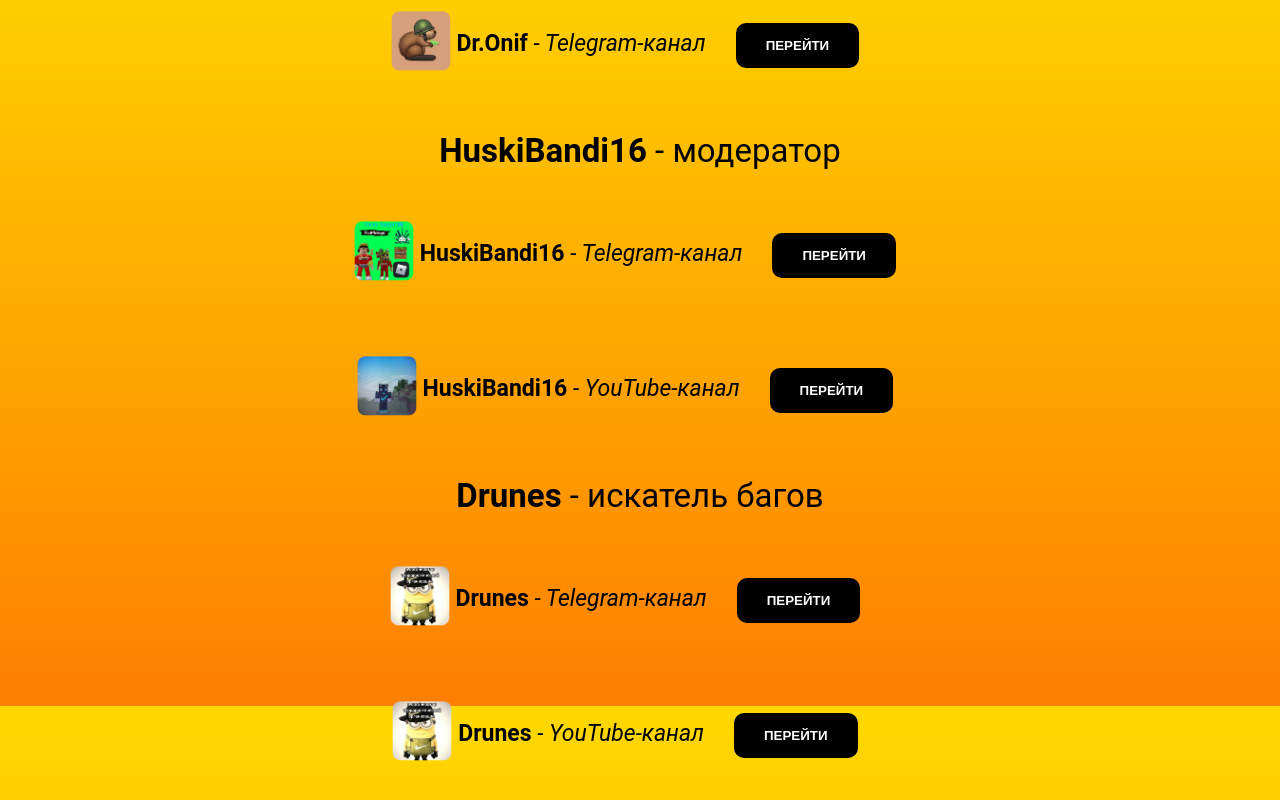
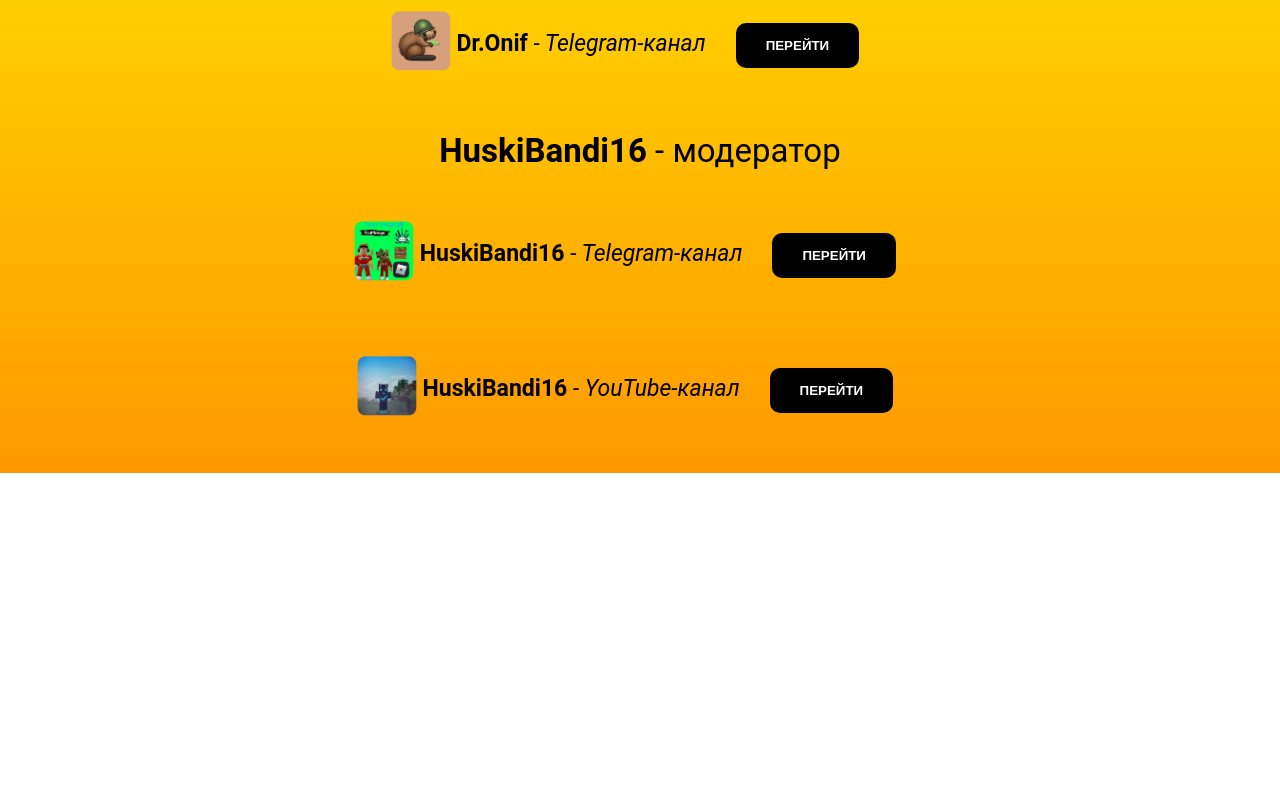
Before and after one commit to InBuildRu/homes, a plain HTML site: page channel.html in a window 1280 px wide. Shown: the part 894-1694 px from the top of the page. After the commit the page ends 1367 px from the top, so only its background shows below. Drawn offline with Linux system fonts and the light colour scheme; a small style sheet from the web is missing.

Commit message:
Update channel.html

```diff
--- a/channel.html
+++ b/channel.html
@@ -113,8 +113,5 @@
         <p class="all4"><strong>HuskiBandi16</strong> - модератор</p>
         <p class="all3"><img width="60px" src='Аватарка Huski.png' alt='image'><strong class="all31"> HuskiBandi16</strong><i class="all31"> - Telegram-канал</i><a href="https://t.me/huskibandi16"><button class="btn">Перейти</button></a></p>
         <p class="all3"><img width="60px" src='Аватарка HuskiYT.png' alt='image'><strong class="all31"> HuskiBandi16</strong><i class="all31"> - YouTube-канал</i><a href="https://www.youtube.com/@huski_bandit16"><button class="btn">Перейти</button></a></p>
-        <p class="all4"><strong>Drunes</strong> - искатель багов</p>
-        <p class="all3"><img width="60px" src='Аватарка Drunes.png' alt='image'><strong class="all31"> Drunes</strong><i class="all31"> - Telegram-канал</i><a href="https://t.me/arbyskabachok"><button class="btn">Перейти</button></a></p>
-        <p class="all3"><img width="60px" src='Аватарка Drunes.png' alt='image'><strong class="all31"> Drunes</strong><i class="all31"> - YouTube-канал</i><a href="https://www.youtube.com/@Gamers-ot4sy"><button class="btn">Перейти</button></a></p>
     </body>
 </html>
```
